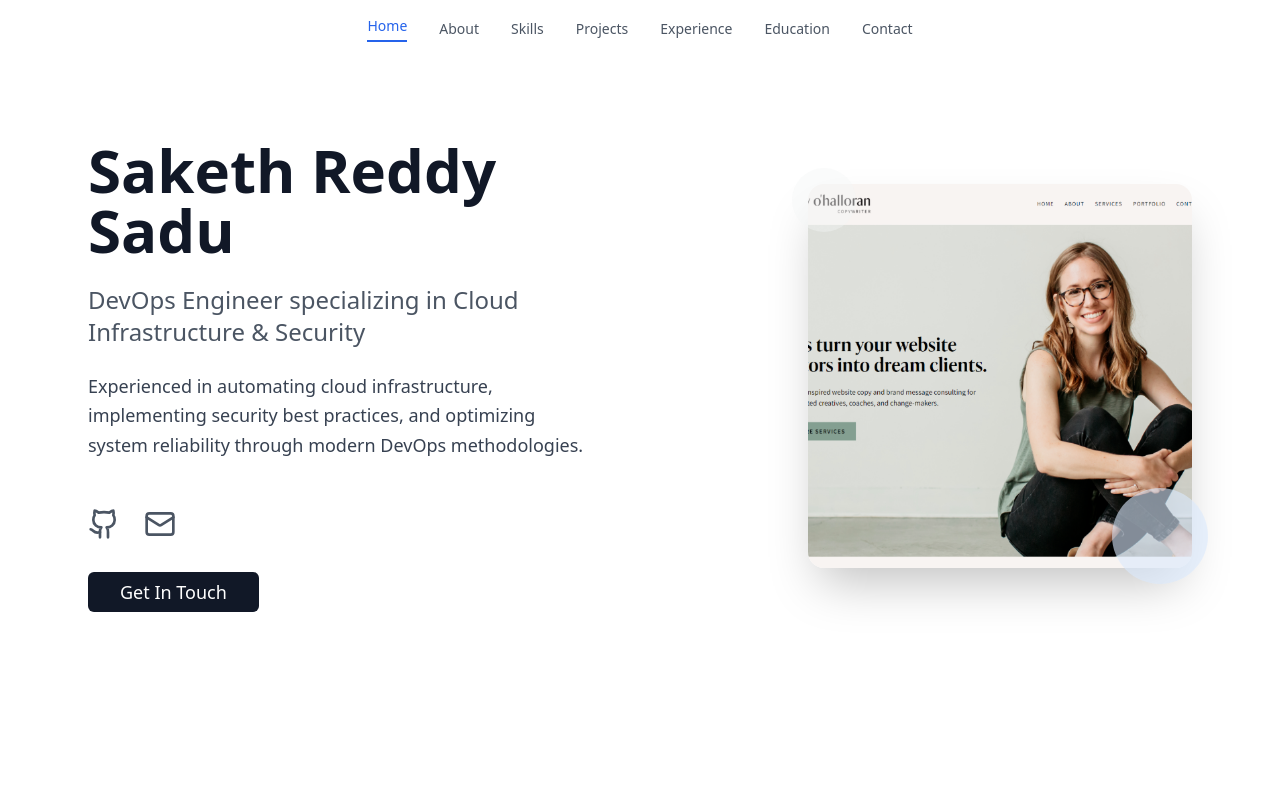
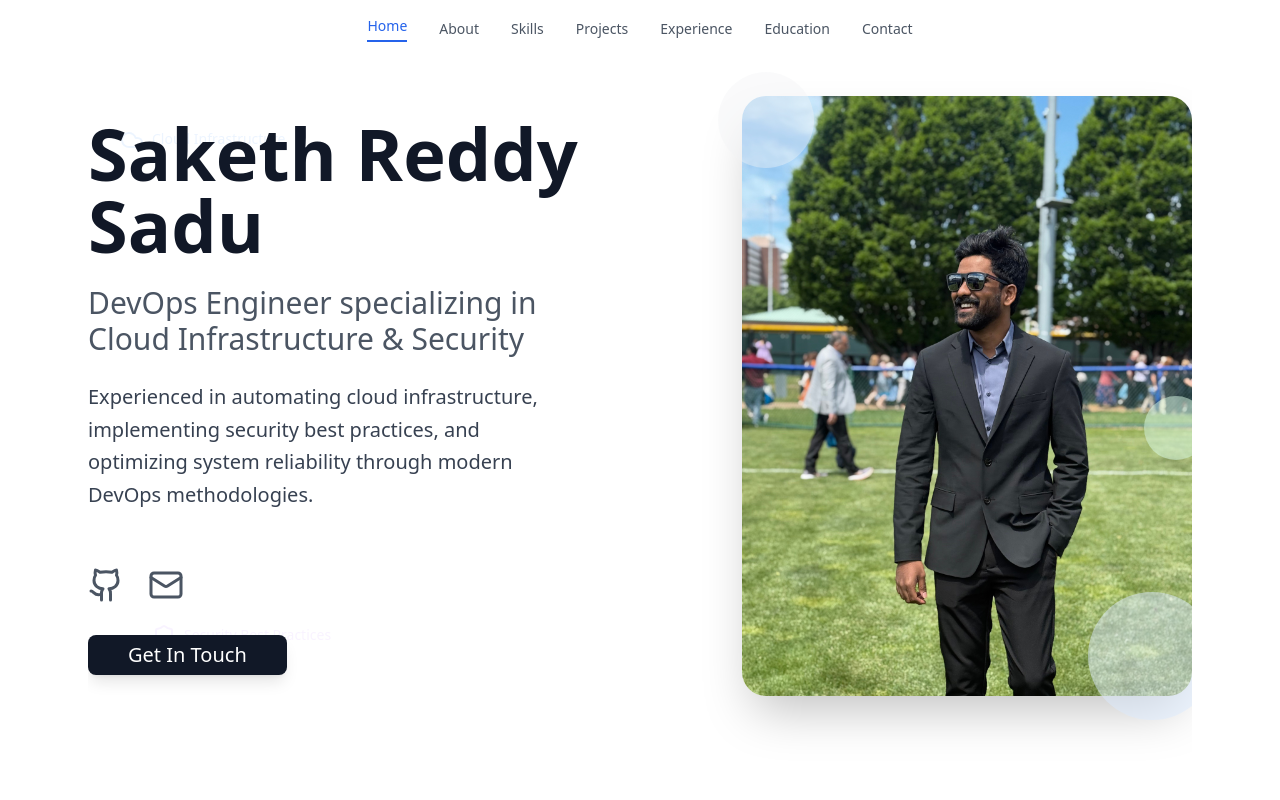
Before and after one commit to Saketh2406/swiss-folio-canvas, a React (Vite) app: page / in a window 1280 px wide. Shown: the top 800 px of the page. Built offline with nearby package versions, Linux system fonts and the light colour scheme.

Commit message:
Refactor: Update hero section with new image
Replaced the hero section's image with the provided image and added floating text elements.

```diff
--- a/src/pages/Index.tsx
+++ b/src/pages/Index.tsx
@@ -1,3 +1,4 @@
+
 import React, { useState, useEffect } from 'react';
 import { Avatar, AvatarFallback, AvatarImage } from "@/components/ui/avatar";
 import { Button } from "@/components/ui/button";
@@ -6,7 +7,7 @@ import { Input } from "@/components/ui/input";
 import { Textarea } from "@/components/ui/textarea";
 import { Badge } from "@/components/ui/badge";
 import { useToast } from "@/hooks/use-toast";
-import { Github, Mail, ExternalLink, Award, Users, Code2 } from "lucide-react";
+import { Github, Mail, ExternalLink, Award, Users, Code2, Cloud, Shield, Settings } from "lucide-react";
 
 const Index = () => {
   const [activeSection, setActiveSection] = useState('hero');
@@ -196,24 +197,40 @@ const Index = () => {
 
       {/* Container */}
       <div className="max-w-6xl mx-auto px-6">
-        {/* Hero Section - Updated Layout */}
-        <section id="hero" className="pt-24 pb-20">
-          <div className="grid grid-cols-1 lg:grid-cols-2 gap-12 items-center min-h-[70vh]">
+        {/* Hero Section - Updated with new photo and floating text */}
+        <section id="hero" className="pt-24 pb-20 relative overflow-hidden">
+          {/* Floating text elements */}
+          <div className="absolute inset-0 pointer-events-none">
+            <div className="absolute top-32 left-8 text-blue-100 text-sm font-medium animate-pulse">
+              <Cloud className="w-6 h-6 inline mr-2" />
+              Cloud Infrastructure
+            </div>
+            <div className="absolute top-48 right-12 text-green-100 text-sm font-medium animate-pulse delay-1000">
+              <Settings className="w-6 h-6 inline mr-2" />
+              DevOps Automation
+            </div>
+            <div className="absolute bottom-32 left-16 text-purple-100 text-sm font-medium animate-pulse delay-2000">
+              <Shield className="w-6 h-6 inline mr-2" />
+              Security Best Practices
+            </div>
+          </div>
+
+          <div className="grid grid-cols-1 lg:grid-cols-2 gap-12 items-center min-h-[70vh] relative z-10">
             {/* Left Column - Content */}
             <div className="space-y-8 lg:pr-8">
               <div className="space-y-6">
-                <h1 className="text-5xl lg:text-6xl font-bold text-gray-900 leading-tight">
+                <h1 className="text-6xl lg:text-7xl font-bold text-gray-900 leading-tight">
                   Saketh Reddy Sadu
                 </h1>
-                <h2 className="text-xl lg:text-2xl text-gray-600 leading-relaxed">
+                <h2 className="text-2xl lg:text-3xl text-gray-600 leading-relaxed font-medium">
                   DevOps Engineer specializing in Cloud Infrastructure & Security
                 </h2>
-                <p className="text-lg text-gray-700 leading-relaxed max-w-lg">
+                <p className="text-xl text-gray-700 leading-relaxed max-w-lg">
                   Experienced in automating cloud infrastructure, implementing security best practices, and optimizing system reliability through modern DevOps methodologies.
                 </p>
               </div>
 
-              <div className="flex space-x-6 pt-4">
+              <div className="flex space-x-6 pt-6">
                 <a
                   href="https://github.com/saketh-reddy"
                   target="_blank"
@@ -221,38 +238,39 @@ const Index = () => {
                   className="text-gray-600 hover:text-gray-900 transform hover:scale-110 transition-all duration-200"
                   aria-label="GitHub"
                 >
-                  <Github size={32} />
+                  <Github size={36} />
                 </a>
                 <a
                   href="mailto:sakethsadu@gmail.com"
                   className="text-gray-600 hover:text-gray-900 transform hover:scale-110 transition-all duration-200"
                   aria-label="Email"
                 >
-                  <Mail size={32} />
+                  <Mail size={36} />
                 </a>
               </div>
 
               <Button
-                className="bg-gray-900 hover:bg-gray-800 text-white px-8 py-3 text-lg rounded-md"
+                className="bg-gray-900 hover:bg-gray-800 text-white px-10 py-4 text-xl rounded-lg shadow-lg hover:shadow-xl transition-all duration-200"
                 onClick={() => scrollToSection('contact')}
               >
                 Get In Touch
               </Button>
             </div>
 
-            {/* Right Column - Photo */}
+            {/* Right Column - Professional Photo */}
             <div className="flex justify-center lg:justify-end">
               <div className="relative">
-                <div className="w-80 h-80 lg:w-96 lg:h-96 rounded-2xl overflow-hidden shadow-2xl">
+                <div className="w-96 h-[500px] lg:w-[450px] lg:h-[600px] rounded-3xl overflow-hidden shadow-2xl transform hover:scale-105 transition-transform duration-300">
                   <img
-                    src="/lovable-uploads/3aca41db-172d-45a7-8c19-79cc8f1f09cc.png"
-                    alt="Saketh Reddy Sadu"
+                    src="/lovable-uploads/3f2821ca-341d-4a8d-9a5a-e06f77c06882.png"
+                    alt="Saketh Reddy Sadu - Professional DevOps Engineer"
                     className="w-full h-full object-cover"
                   />
                 </div>
-                {/* Decorative element */}
-                <div className="absolute -bottom-4 -right-4 w-24 h-24 bg-blue-100 rounded-full opacity-60"></div>
-                <div className="absolute -top-4 -left-4 w-16 h-16 bg-gray-100 rounded-full opacity-40"></div>
+                {/* Decorative elements */}
+                <div className="absolute -bottom-6 -right-6 w-32 h-32 bg-blue-100 rounded-full opacity-60 animate-pulse"></div>
+                <div className="absolute -top-6 -left-6 w-24 h-24 bg-gray-100 rounded-full opacity-40 animate-pulse delay-1000"></div>
+                <div className="absolute top-1/2 -right-4 w-16 h-16 bg-green-100 rounded-full opacity-50 animate-pulse delay-2000"></div>
               </div>
             </div>
           </div>
```
Also changed, not shown: public/lovable-uploads/3f2821ca-341d-4a8d-9a5a-e06f77c06882.png (added).
